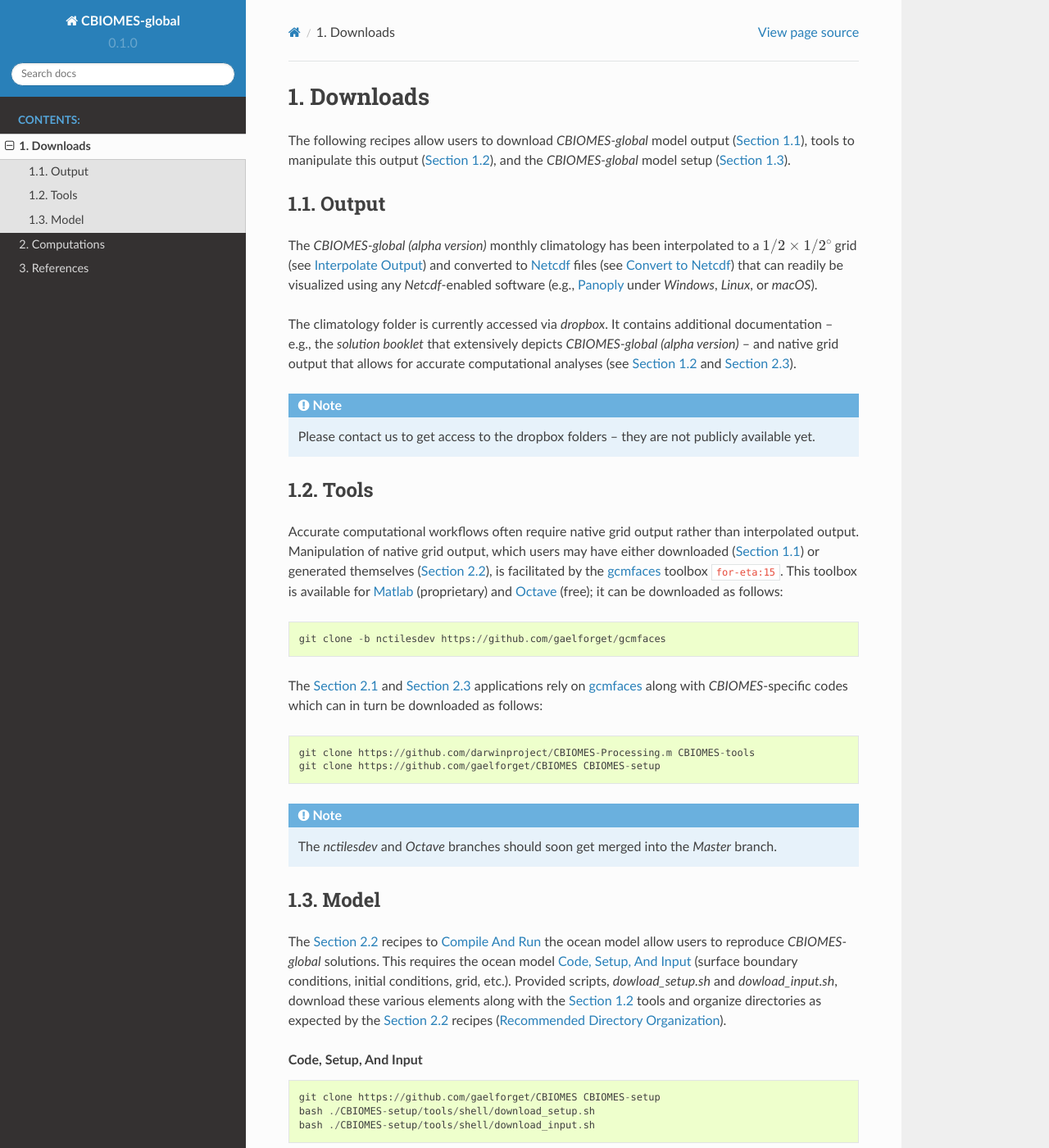
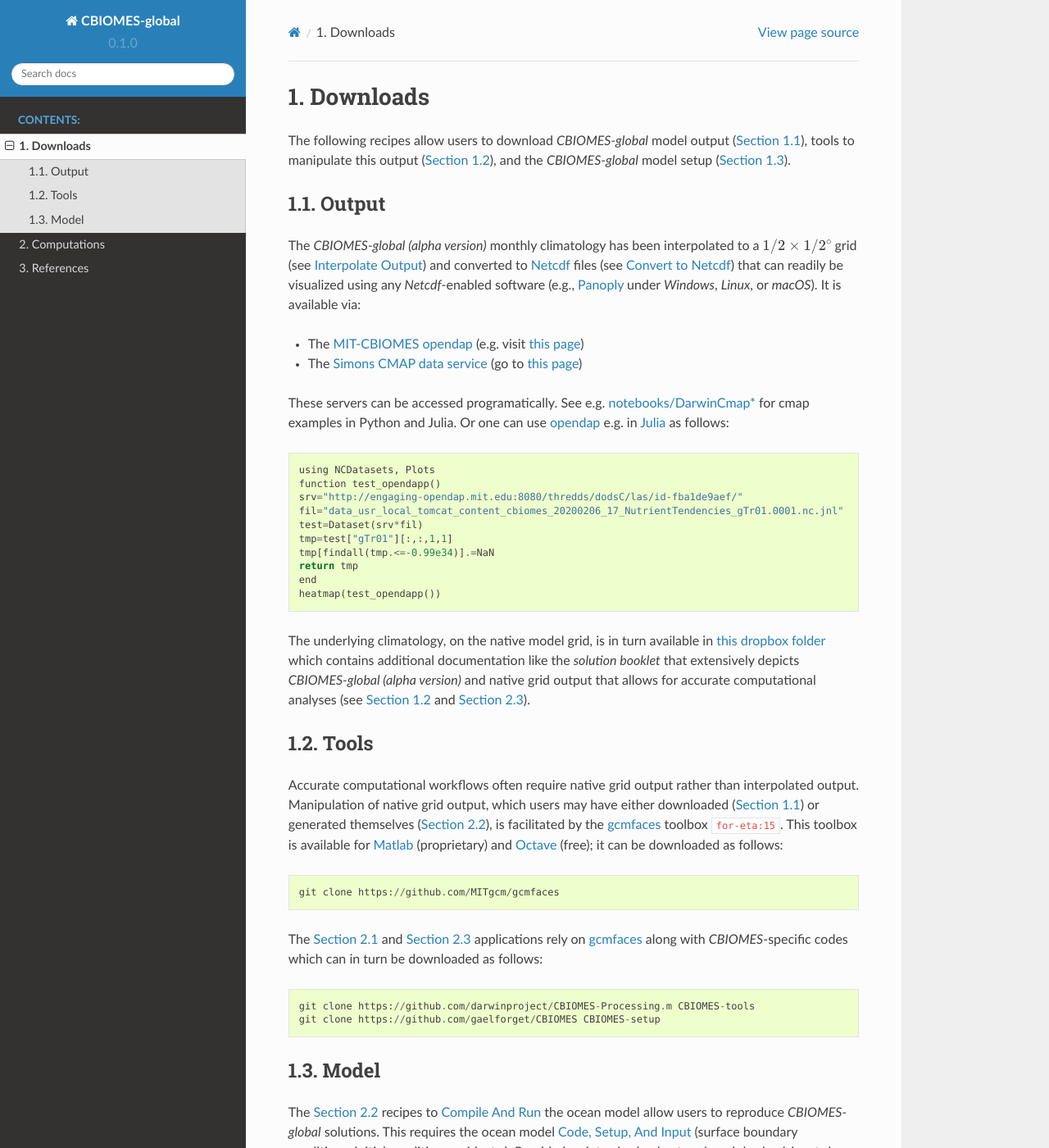
Before and after one commit to CBIOMES/global-ocean-model, a Sphinx documentation site: the page built from docs/downloads.rst, in a window 1280 px wide and 1400 px high. Shown: the whole window at 82% size. Built offline with Sphinx 7.4.7 and the Read the Docs theme 2.0.0, drawn with Linux system fonts in a browser that asks for light colours; cross-references to code outside the pages are shown as plain code.

Commit message:
documentation updates

```diff
--- a/docs/cbiomes_output.rst
+++ b/docs/cbiomes_output.rst
@@ -4,15 +4,26 @@ to a :math:`1/2\times1/2^\circ` grid (see :ref:`interpolate`) and converted to
 `Netcdf <https://www.unidata.ucar.edu/software/netcdf/>`__ files (see
 :ref:`reformat`) that can readily be visualized using any `Netcdf`-enabled
 software (e.g., `Panoply <http://www.giss.nasa.gov/tools/panoply/>`__
-under `Windows`, `Linux`, or `macOS`).
+under `Windows`, `Linux`, or `macOS`). It is available via:
 
-The climatology folder is currently accessed
-via `dropbox`. It contains additional documentation -- e.g., the
-`solution booklet` that extensively depicts `CBIOMES-global (alpha version)`
--- and native grid output that allows for accurate computational
-analyses (see :numref:`download-tools` and :numref:`postprocess`).
+- The `MIT-CBIOMES opendap <http://engaging-opendap.mit.edu:8080/las/>`__ (e.g. visit `this page <http://engaging-opendap.mit.edu:8080/las/UI.vm#panelHeaderHidden=false;differences=false;autoContour=false;xCATID=3C6AA795DF3E9F4E1208CEFE8341F298;xDSID=id-ab2a4e0c65;varid=MXLDEPTH-id-cdfa319965;imageSize=auto;over=xy;compute=Nonetoken;tlo=15-Jan-1992%2000:00;thi=15-Jan-1992%2000:00;catid=3C6AA795DF3E9F4E1208CEFE8341F298;dsid=id-ab2a4e0c65;varid=MXLDEPTH-id-cdfa319965;avarcount=0;xlo=-180;xhi=180;ylo=-90;yhi=90;operation_id=Plot_2D_XY_zoom;view=xy>`__)
+- The `Simons CMAP data service <https://cmap.readthedocs.io/en/latest/>`__ (go to `this page <https://cmap.readthedocs.io/en/latest/catalog/datasets/Darwin_clim.html#darwin-clim>`__)
 
-.. note::
+These servers can be accessed programatically. See e.g. `notebooks/DarwinCmap* <https://github.com/gaelforget/MarineEcosystemNotebooks>`__ for cmap examples in Python and Julia.
+Or one can use `opendap <https://en.wikipedia.org/wiki/OPeNDAP>`__ e.g. in `Julia <https://en.wikipedia.org/wiki/Julia_%28programming_language%29>`__ as follows:
 
-   Please contact us to get access to the
-   dropbox folders -- they are not publicly available yet.
+::
+
+    using NCDatasets, Plots
+    function test_opendapp()
+    srv="http://engaging-opendap.mit.edu:8080/thredds/dodsC/las/id-fba1de9aef/"
+    fil="data_usr_local_tomcat_content_cbiomes_20200206_17_NutrientTendencies_gTr01.0001.nc.jnl"
+    test=Dataset(srv*fil)
+    tmp=test["gTr01"][:,:,1,1]
+    tmp[findall(tmp.<=-0.99e34)].=NaN
+    return tmp
+    end
+    heatmap(test_opendapp())
+
+The underlying climatology, on the native model grid, is in turn available in `this dropbox folder <https://www.dropbox.com/sh/7c0rx3hbw80guh9/AADjAX8M-5nPzyYoDOzMKDzxa?dl=0>`__
+which contains additional documentation like the `solution booklet` that extensively depicts `CBIOMES-global (alpha version)` and native grid output that allows for accurate computational analyses (see :numref:`download-tools` and :numref:`postprocess`).
--- a/docs/downloads.rst
+++ b/docs/downloads.rst
@@ -32,7 +32,7 @@ This toolbox is available for `Matlab <https://www.mathworks.com/products/matlab
 
 ::
 
-    git clone -b nctilesdev https://github.com/gaelforget/gcmfaces
+    git clone https://github.com/MITgcm/gcmfaces
 
 The :numref:`visualize-alpha-version` and :numref:`postprocess` applications
 rely on `gcmfaces <http://gcmfaces.readthedocs.io/en/latest/>`__ along with
@@ -42,11 +42,6 @@ rely on `gcmfaces <http://gcmfaces.readthedocs.io/en/latest/>`__ along with
 
     git clone https://github.com/darwinproject/CBIOMES-Processing.m CBIOMES-tools
     git clone https://github.com/gaelforget/CBIOMES CBIOMES-setup
-
-.. note::
-
-   The `nctilesdev` and `Octave` branches should soon get merged into the
-   `Master` branch.
 
 .. _download-setup:
 
```
